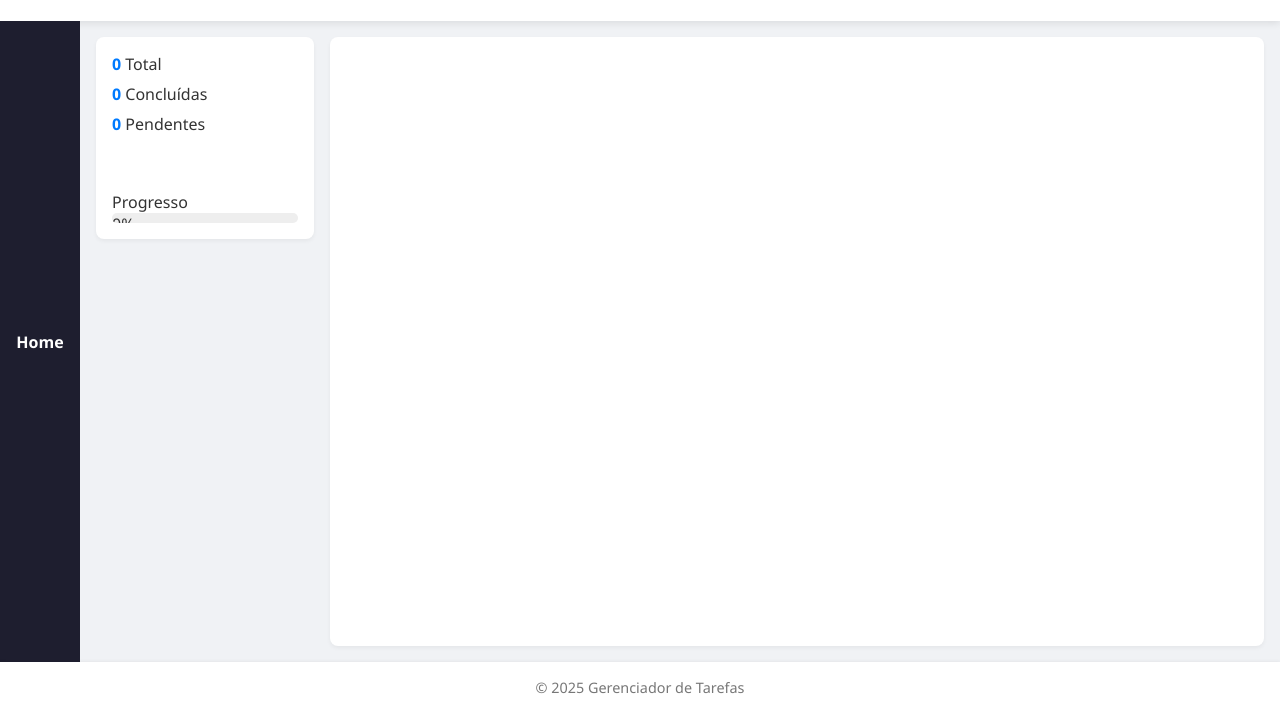
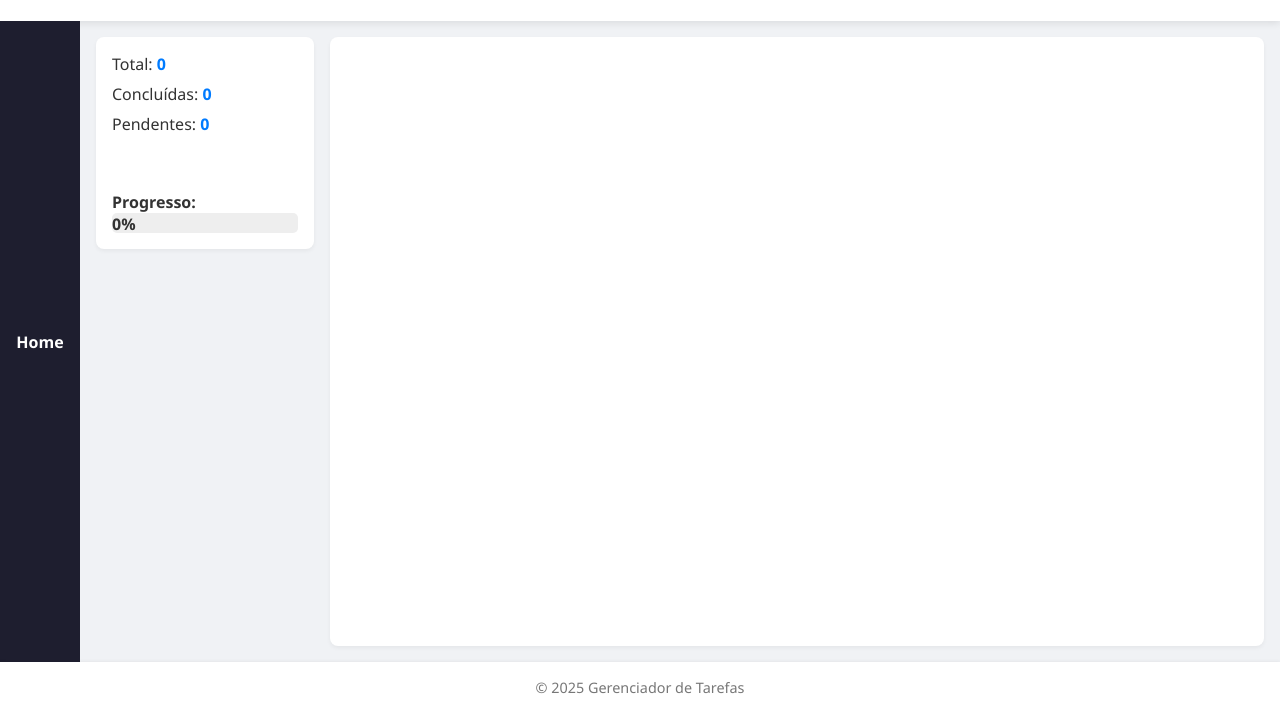
Before and after one commit to 4rthuzinho/interaPoints.2, a website with bundled scripts: page frontend/index.html in a window 1280 px wide. Shown: the part 87-800 px from the top of the page. Built offline with nearby package versions, Linux system fonts and the light colour scheme; no server answers.

Commit message:
edit barra de progresso and sidebar

```diff
--- a/frontend/index.html
+++ b/frontend/index.html
@@ -23,20 +23,20 @@
     <aside class="sidebar">
       <div class="stats">
         <div class="stat">
+          <span class="stat-label">Total:</span>
           <span class="stat-num" id="total">0</span>
-          <span class="stat-label">Total</span>
         </div>
         <div class="stat">
+          <span class="stat-label">Concluídas:</span>
           <span class="stat-num" id="feitas">0</span>
-          <span class="stat-label">Concluídas</span>
         </div>
         <div class="stat">
+          <span class="stat-label">Pendentes:</span>
           <span class="stat-num" id="pendentes">0</span>
-          <span class="stat-label">Pendentes</span>
         </div>
       </div>
       <div class="progress-wrapper">
-        <label for="progresso">Progresso</label>
+        <label for="progresso">Progresso:</label>
         <div class="progress-bar">
           <div class="progress" id="progresso"></div>
         </div>
--- a/frontend/style.css
+++ b/frontend/style.css
@@ -104,14 +104,16 @@ body {
 /* Progresso */
 .progress-wrapper {
   margin-top: 1rem;
+  font-weight: bold;
 }
 
 .progress-bar {
   width: 100%;
-  height: 10px;
+  height: 20px;
   background: #eee;
   border-radius: 5px;
   overflow: hidden;
+  font-weight: bold;
 }
 
 .progress {
```
